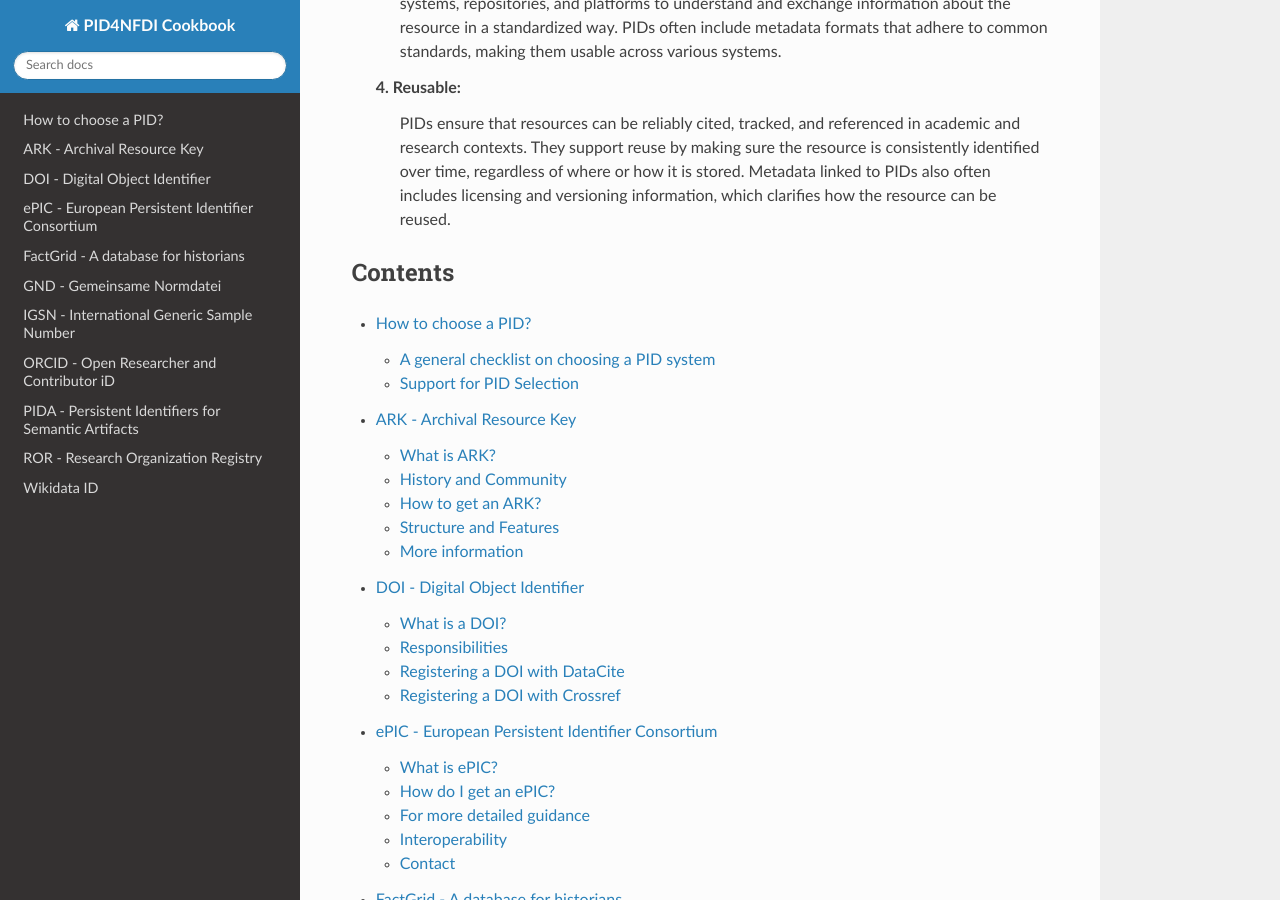
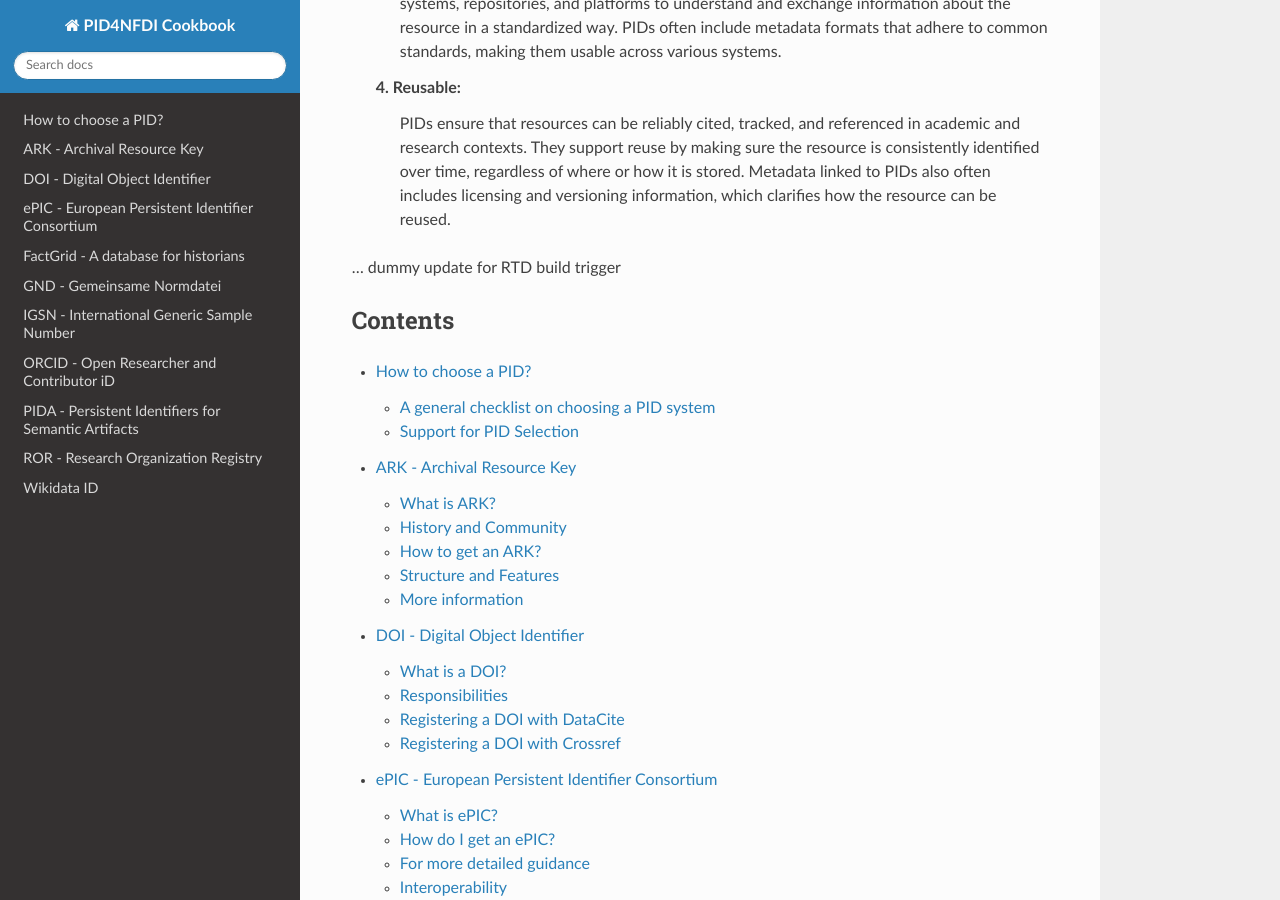
Before and after one commit to stephw-tib/pid4nfdi-training, a Sphinx documentation site: the page built from docs/source/index.rst, in a window 1280 px wide and 900 px high, scrolled down 1785 px. Built offline with Sphinx 7.4.7 and the Read the Docs theme 3.1.0, drawn with Linux system fonts in a browser that asks for light colours; pages that are not in the unit, such as notebooks, are missing from menus.

Commit message:
Update index.rst
dummy update for RTD build trigger - wird nachher wieder rausgenommen

Signed-off-by: kahlertt <166626523+kahlertt@users.noreply.github.com>

```diff
--- a/docs/source/index.rst
+++ b/docs/source/index.rst
@@ -41,6 +41,7 @@ PIDs play a crucial role in supporting the `FAIR principles <https://doi.org/10.
   **4. Reusable:**
    PIDs ensure that resources can be reliably cited, tracked, and referenced in academic and research contexts. They support reuse by making sure the resource is consistently identified over time, regardless of where or how it is stored. Metadata linked to PIDs also often includes licensing and versioning information, which clarifies how the resource can be reused.
 
+... dummy update for RTD build trigger
 
 Contents
 --------
```
